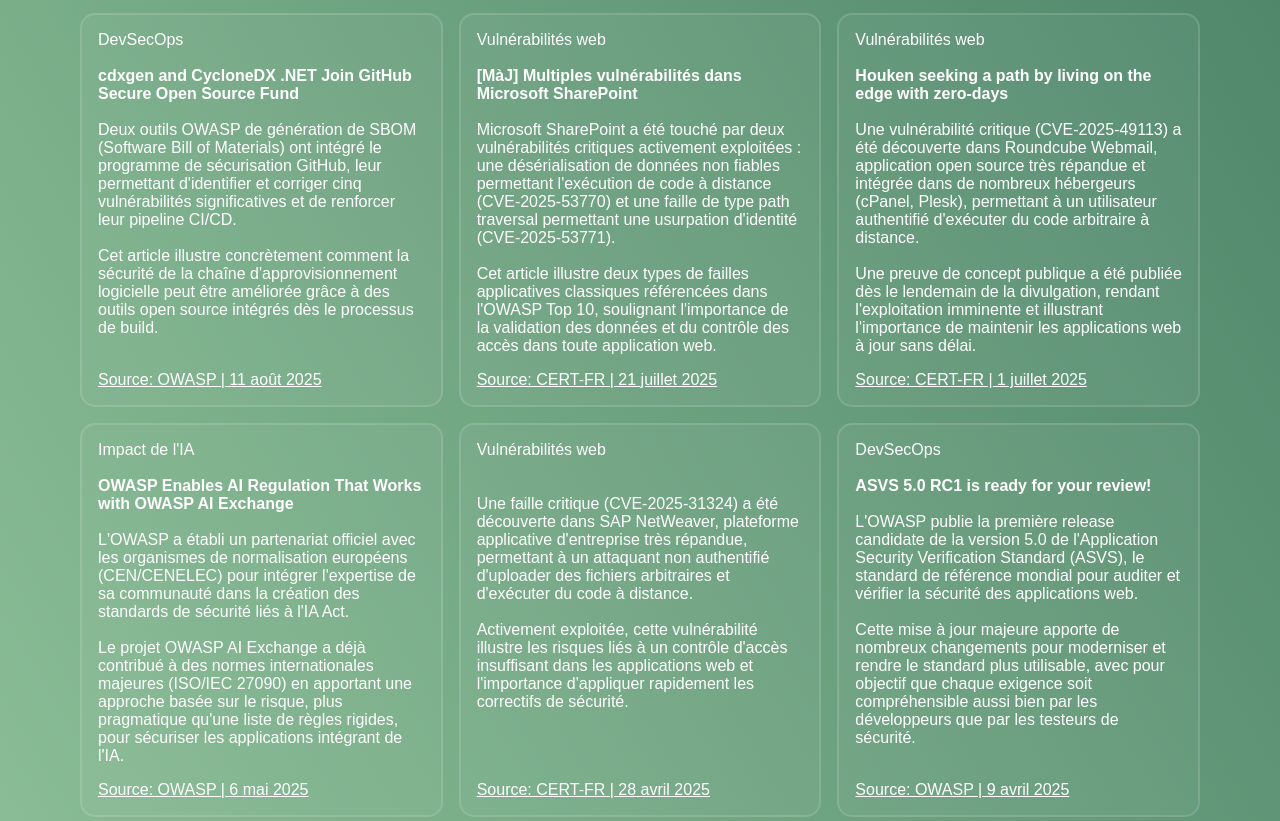
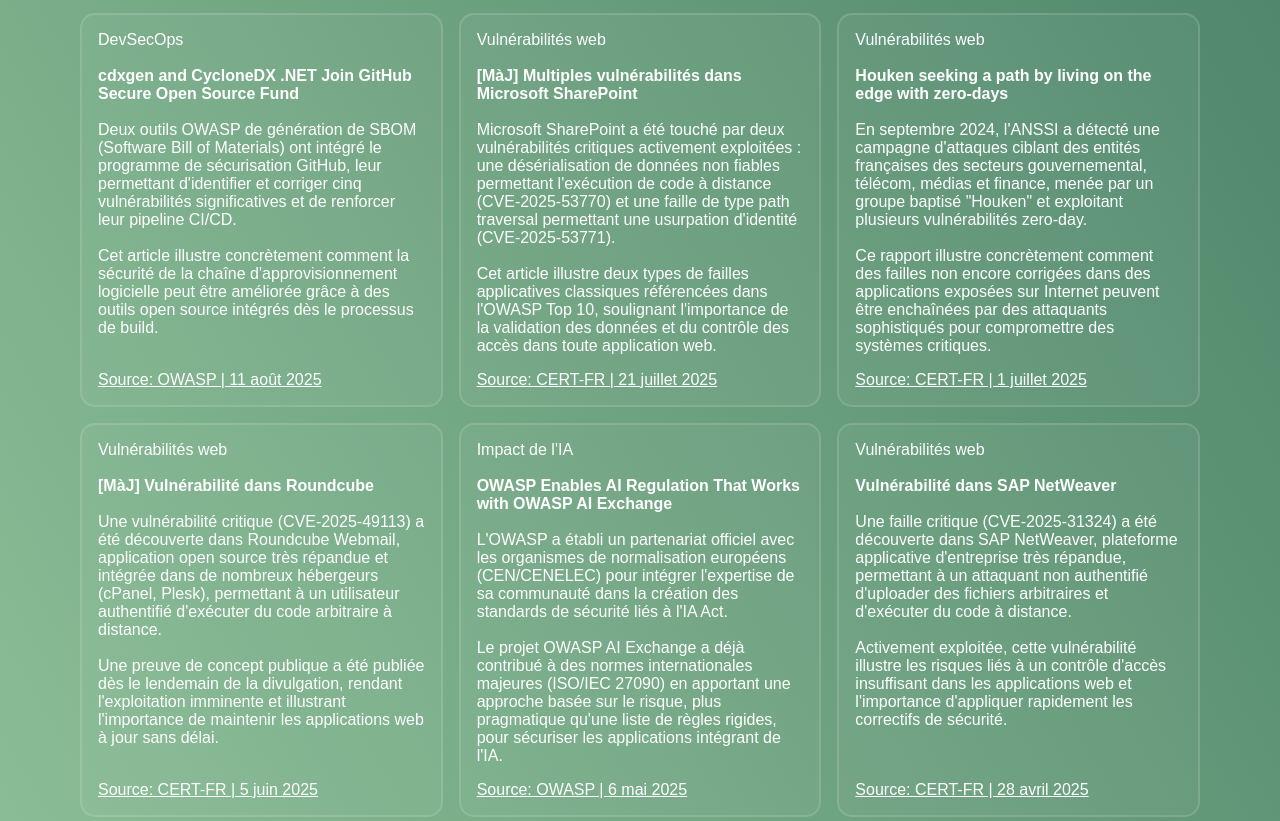
Before and after one commit to Nathan94600/Portfolio, a website: page pages/veille-technologique.html in a window 1280 px wide. Shown: the part 2209-3030 px from the top of the page. Drawn offline with Linux system fonts and the light colour scheme.

Commit message:
Correction des articles de la veille

```diff
--- a/pages/veille-technologique.html
+++ b/pages/veille-technologique.html
@@ -206,12 +206,23 @@
 				<p>Vulnérabilités web</p><br>
 				<p><strong>Houken seeking a path by living on the edge with zero-days</strong></p><br>
 				<p class="content">
+					En septembre 2024, l'ANSSI a détecté une campagne d'attaques ciblant des entités françaises des secteurs gouvernemental, télécom, médias et finance, menée par un groupe baptisé "Houken" et exploitant plusieurs vulnérabilités zero-day.
+					<br>
+					<br>
+					Ce rapport illustre concrètement comment des failles non encore corrigées dans des applications exposées sur Internet peuvent être enchaînées par des attaquants sophistiqués pour compromettre des systèmes critiques.
+				</p>
+				<a href="https://www.cert.ssi.gouv.fr/cti/CERTFR-2025-CTI-009/">Source: CERT-FR | 1 juillet 2025</a>
+			</div>
+			<div class="article web">
+				<p>Vulnérabilités web</p><br>
+				<p><strong>[MàJ] Vulnérabilité dans Roundcube</strong></p><br>
+				<p class="content">
 					Une vulnérabilité critique (CVE-2025-49113) a été découverte dans Roundcube Webmail, application open source très répandue et intégrée dans de nombreux hébergeurs (cPanel, Plesk), permettant à un utilisateur authentifié d'exécuter du code arbitraire à distance.
 					<br>
 					<br>
 					Une preuve de concept publique a été publiée dès le lendemain de la divulgation, rendant l'exploitation imminente et illustrant l'importance de maintenir les applications web à jour sans délai.
 				</p>
-				<a href="https://www.cert.ssi.gouv.fr/cti/CERTFR-2025-CTI-009/">Source: CERT-FR | 1 juillet 2025</a>
+				<a href="https://www.cert.ssi.gouv.fr/cti/CERTFR-2025-CTI-009/">Source: CERT-FR | 5 juin 2025</a>
 			</div>
 			<div class="article ai">
 				<p>Impact de l'IA</p><br>
@@ -226,7 +237,7 @@
 			</div>
 			<div class="article web">
 				<p>Vulnérabilités web</p><br>
-				<p><strong></strong></p><br>
+				<p><strong>Vulnérabilité dans SAP NetWeaver</strong></p><br>
 				<p class="content">
 					Une faille critique (CVE-2025-31324) a été découverte dans SAP NetWeaver, plateforme applicative d'entreprise très répandue, permettant à un attaquant non authentifié d'uploader des fichiers arbitraires et d'exécuter du code à distance.
 					<br>
```
